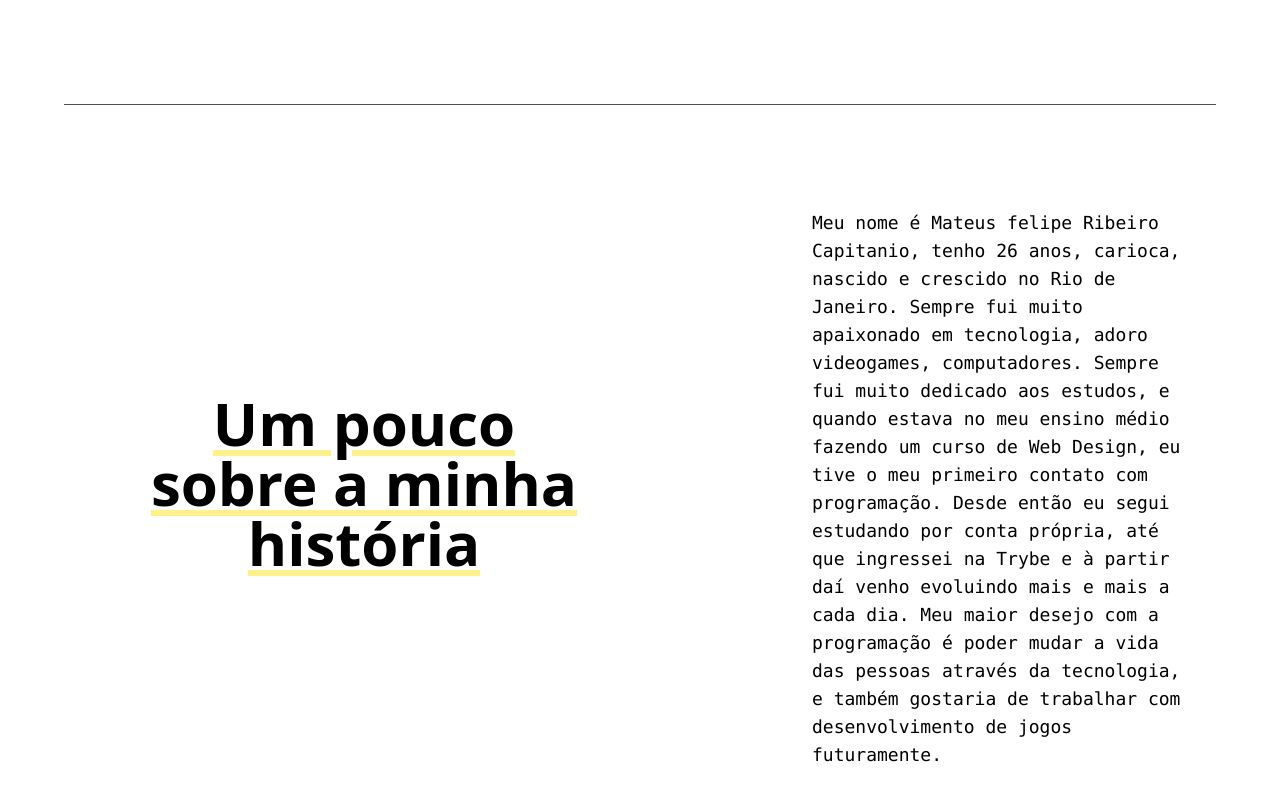
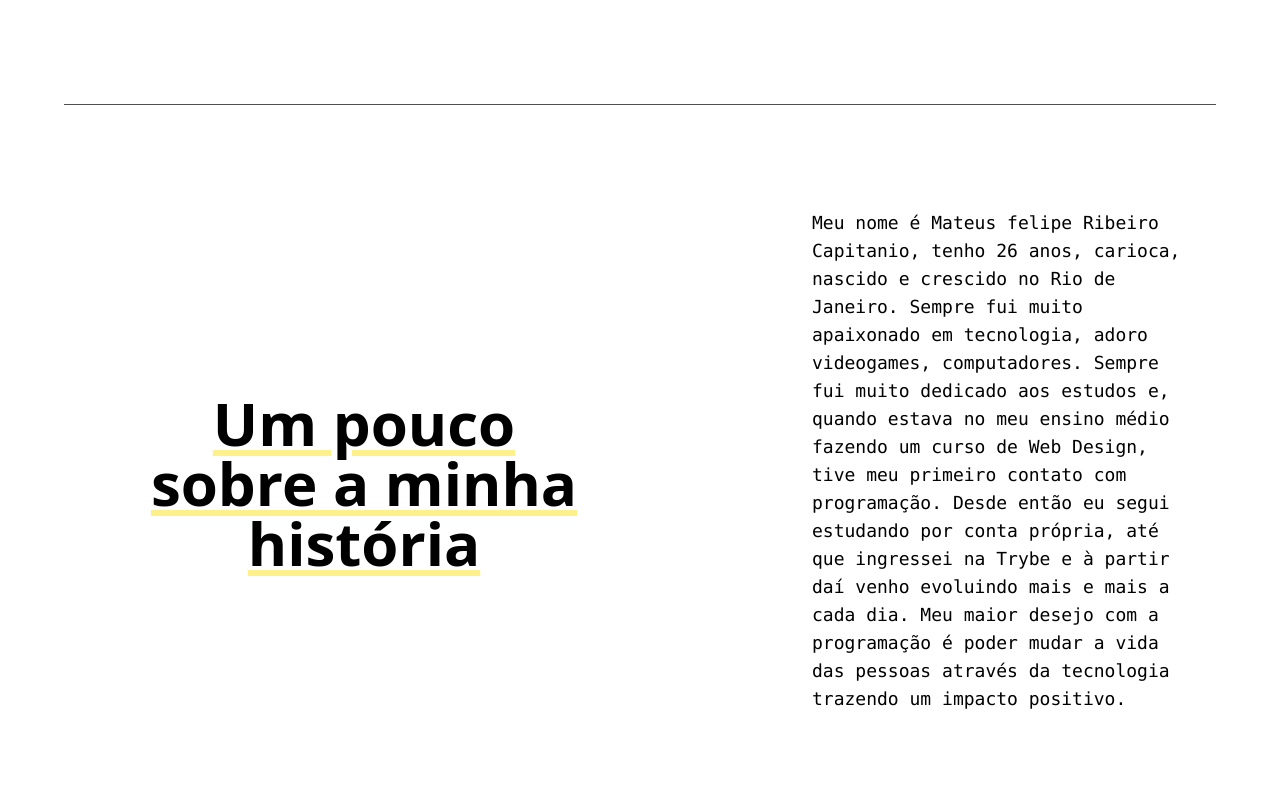
Before and after one commit to MateusCapitanio/portfolio, a React (Create React App) app: page / in a window 1280 px wide. Shown: the part 644-1444 px from the top of the page. Built offline with nearby package versions, Linux system fonts and the light colour scheme.

Commit message:
Update Home.jsx

```diff
--- a/src/pages/Home.jsx
+++ b/src/pages/Home.jsx
@@ -73,12 +73,11 @@ const Home = () => {
                 <div className="text-lg m-10 font-mono w-96">Meu nome é Mateus felipe Ribeiro Capitanio, tenho 26 anos,
                     carioca, nascido e crescido no Rio de Janeiro. Sempre fui
                     muito apaixonado em tecnologia, adoro videogames, computadores.
-                    Sempre fui muito dedicado aos estudos, e quando estava no meu ensino médio
-                    fazendo um curso de Web Design, eu tive o meu primeiro contato com programação.
+                    Sempre fui muito dedicado aos estudos e, quando estava no meu ensino médio
+                    fazendo um curso de Web Design, tive meu primeiro contato com programação.
                     Desde então eu segui estudando por conta própria, até que ingressei na Trybe
                     e à partir daí venho evoluindo mais e mais a cada dia. Meu maior desejo com a programação
-                    é poder mudar a vida das pessoas através da tecnologia, e também gostaria de trabalhar com
-                    desenvolvimento de jogos futuramente.
+                    é poder mudar a vida das pessoas através da tecnologia trazendo um impacto positivo.
                 </div>
             </section>
 
```
